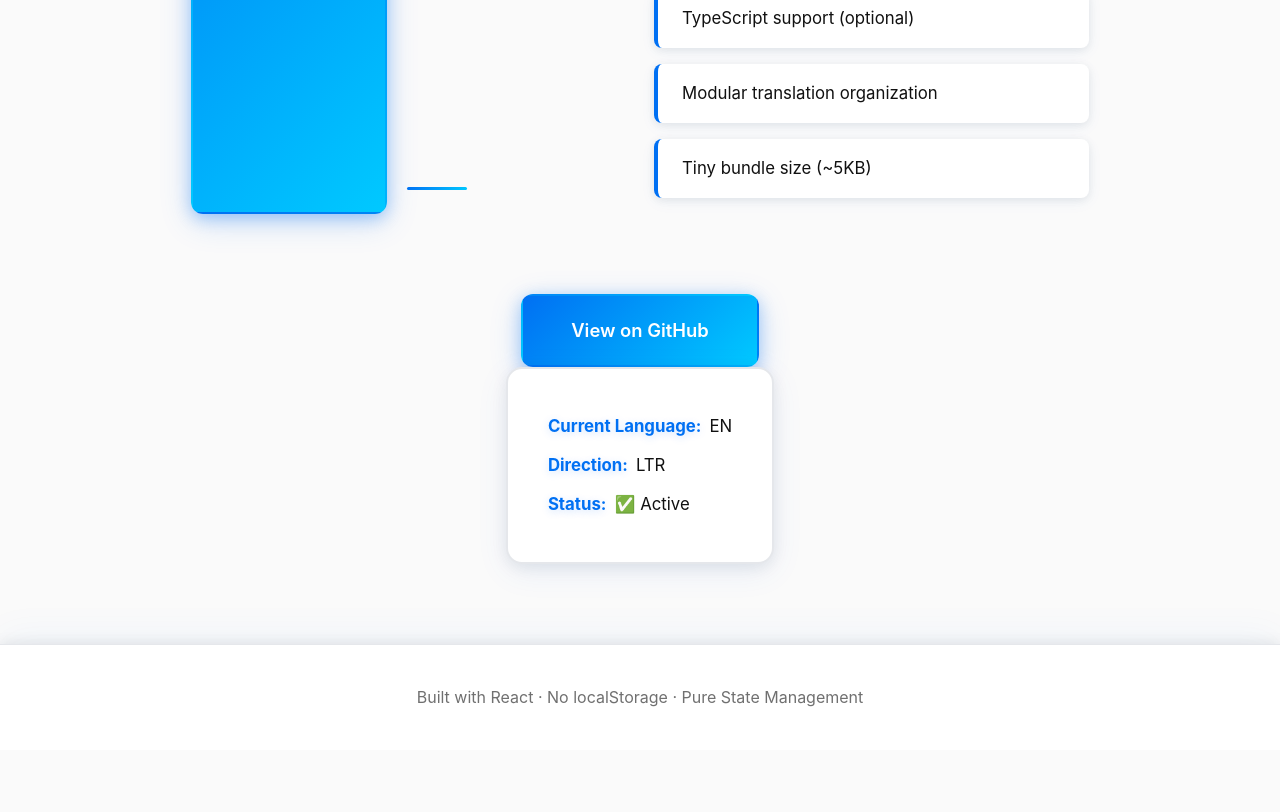
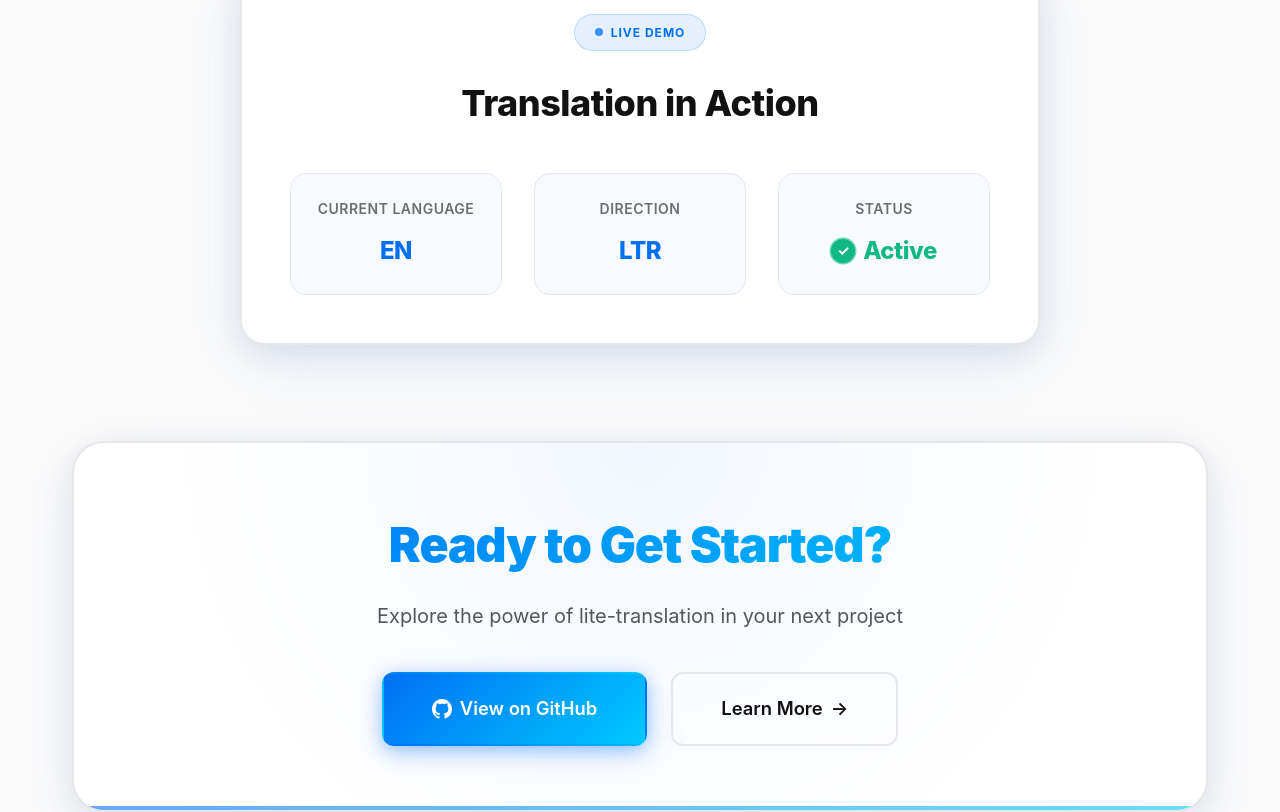
Before and after one commit to Hassool/lite-translation, a Next.js app: page / in a window 1280 px wide. Shown: the part 740-1552 px from the top of the page. Before the commit the page ends 1490 px from the top, so only its background shows below. Built offline with nearby package versions, Linux system fonts and the light colour scheme.

Commit message:
enhance the example -final-

```diff
--- a/pages/index.js
+++ b/pages/index.js
@@ -19,17 +19,24 @@ export default function Home() {
                 src="/favicon.ico"
                 alt="Logo"
                 className="brand-icon"
-                style={{
-                  filter: 'drop-shadow(0 4px 8px rgba(0, 112, 243, 0.25)) drop-shadow(0 2px 4px rgba(0, 0, 0, 0.1))'
-                }}
               />
               <h1 className="brand">{t('x.brand')}</h1>
             </Link>
-
             <LangSwitcher />
           </div>
         </div>
       </header>
+
+      <main className="main-content">
+        <div className="container">
+          {/* Hero Section */}
+          <section className="hero">
+            <h1 className="hero-title">{t('home.title')}</h1>
+            <p className="hero-subtitle">{t('home.subtitle')}</p>
+            <p className="hero-description">{t('home.description')}</p>
+          </section>
+
+          {/* Features Grid */}
           <section className="features">
             <Card
               title={t('home.features.lightweight.title')}
@@ -44,36 +51,68 @@ export default function Home() {
               content={t('home.features.rtl.description')}
             />
           </section>
-          <section className="cta">
-            <Link href="/about" className="btn btn-primary">
-              {t('home.cta.learnMore')} →
-            </Link>
-            <h2 className="section-title">{t('about.features.title')}</h2>
-            <ul className="feature-list">
-              {t('about.features.list', []).map((feature, index) => (
-                <li key={index}>{feature}</li>
-              ))}
-            </ul>
+
+          {/* Live Demo Card */}
+          <section className="demo-section">
+            <div className="demo-card">
+              <div className="demo-header">
+                <div className="demo-badge">
+                  <span className="pulse-dot"></span>
+                  <span className="badge-text">LIVE DEMO</span>
+                </div>
+                <h2 className="demo-title">Translation in Action</h2>
+              </div>
+
+              <div className="demo-grid">
+                <div className="demo-item">
+                  <div className="demo-label">{t('home.demo.currentLanguage')}</div>
+                  <div className="demo-value">{lang.toUpperCase()}</div>
+                </div>
+                <div className="demo-item">
+                  <div className="demo-label">{t('home.demo.direction')}</div>
+                  <div className="demo-value">{isRTL ? 'RTL' : 'LTR'}</div>
+                </div>
+                <div className="demo-item">
+                  <div className="demo-label">{t('home.demo.status')}</div>
+                  <div className="demo-value status-active">
+                    <span className="status-icon">✓</span>
+                    {t('home.demo.active')}
+                  </div>
+                </div>
+              </div>
+            </div>
           </section>
 
-          <section className="about-cta">
+          {/* CTA Section */}
+          <section className="cta-section">
+            <div className="cta-container">
+              <h2 className="cta-title">Ready to Get Started?</h2>
+              <p className="cta-description">
+                Explore the power of lite-translation in your next project
+              </p>
+              <div className="cta-buttons">
                 <a
                   href="https://github.com/Hassool/lite-translation"
                   target="_blank"
                   rel="noopener noreferrer"
                   className="btn btn-primary btn-large"
                 >
+                  <span className="btn-icon">
+                    <svg width="20" height="20" viewBox="0 0 20 20" fill="currentColor">
+                      <path fillRule="evenodd" d="M10 0C4.477 0 0 4.484 0 10.017c0 4.425 2.865 8.18 6.839 9.504.5.092.682-.217.682-.483 0-.237-.008-.868-.013-1.703-2.782.605-3.369-1.343-3.369-1.343-.454-1.158-1.11-1.466-1.11-1.466-.908-.62.069-.608.069-.608 1.003.07 1.531 1.032 1.531 1.032.892 1.53 2.341 1.088 2.91.832.092-.647.35-1.088.636-1.338-2.22-.253-4.555-1.113-4.555-4.951 0-1.093.39-1.988 1.029-2.688-.103-.253-.446-1.272.098-2.65 0 0 .84-.27 2.75 1.026A9.564 9.564 0 0110 4.844c.85.004 1.705.115 2.504.337 1.909-1.296 2.747-1.027 2.747-1.027.546 1.379.203 2.398.1 2.651.64.7 1.028 1.595 1.028 2.688 0 3.848-2.339 4.695-4.566 4.942.359.31.678.921.678 1.856 0 1.338-.012 2.419-.012 2.747 0 .268.18.58.688.482A10.019 10.019 0 0020 10.017C20 4.484 15.522 0 10 0z" clipRule="evenodd" />
+                    </svg>
+                  </span>
                   {t('home.cta.viewGithub')}
                 </a>
-          </section>
-          <section className="demo-info">
-            <div className="info-card">
-              <p><strong>{t('home.demo.currentLanguage')}:</strong> {lang.toUpperCase()}</p>
-              <p><strong>{t('home.demo.direction')}:</strong> {isRTL ? 'RTL' : 'LTR'}</p>
-              <p><strong>{t('home.demo.status')}:</strong> ✅ {t('home.demo.active')}</p>
+                <Link href="/about" className="btn btn-secondary btn-large">
+                  {t('home.cta.learnMore')}
+                  <span className="btn-arrow">→</span>
+                </Link>
+              </div>
             </div>
           </section>
-
+        </div>
+      </main>
 
       <footer className="footer">
         <div className="container">
--- a/styles/globals.css
+++ b/styles/globals.css
@@ -503,58 +503,299 @@ body::after {
   font-size: 1.15rem;
 }
 
-/* Demo Info */
-.demo-info {
+/* Demo Section */
+.demo-section {
   display: flex;
   justify-content: center;
-  animation: fadeInUp 0.8s ease-out 0.5s both;
+  margin-bottom: 5rem;
+  animation: fadeInUp 0.8s ease-out 0.4s both;
 }
 
-.info-card {
+.demo-card {
   background: var(--card-bg);
   border: 2px solid var(--border);
-  border-radius: 16px;
-  padding: 2rem 2.5rem;
-  display: inline-block;
-  box-shadow: 0 4px 16px var(--shadow), 0 8px 32px rgba(0, 112, 243, 0.08);
-  transition: all 0.3s ease;
+  border-radius: 24px;
+  padding: 3rem;
+  max-width: 800px;
+  width: 100%;
+  box-shadow: 0 8px 32px var(--shadow), 0 16px 64px rgba(0, 112, 243, 0.1);
+  transition: all 0.4s cubic-bezier(0.4, 0, 0.2, 1);
   position: relative;
   overflow: hidden;
 }
 
-.info-card::before {
+.demo-card::before {
+  content: '';
+  position: absolute;
+  top: 0;
+  left: 0;
+  right: 0;
+  height: 6px;
+  background: var(--gradient-primary);
+  opacity: 0.8;
+}
+
+.demo-card::after {
   content: '';
   position: absolute;
   top: 0;
   left: -100%;
   width: 100%;
   height: 100%;
-  background: linear-gradient(90deg, transparent, rgba(0, 112, 243, 0.1), transparent);
-  transition: left 0.5s ease;
+  background: linear-gradient(90deg, transparent, rgba(0, 112, 243, 0.05), transparent);
+  animation: shimmerDemo 3s infinite;
 }
 
-.info-card:hover {
-  transform: translateY(-4px);
-  box-shadow: 0 8px 24px var(--shadow-md), 0 16px 48px rgba(0, 112, 243, 0.15);
+@keyframes shimmerDemo {
+  0% {
+    left: -100%;
+  }
+  100% {
+    left: 100%;
+  }
+}
+
+.demo-card:hover {
+  transform: translateY(-6px);
+  box-shadow: 0 12px 48px var(--shadow-lg), 0 24px 80px rgba(0, 112, 243, 0.15);
   border-color: var(--primary);
 }
 
-.info-card:hover::before {
-  left: 100%;
+.demo-header {
+  text-align: center;
+  margin-bottom: 2.5rem;
 }
 
-.info-card p {
-  margin: 0.75rem 0;
-  font-size: 1.05rem;
+.demo-badge {
+  display: inline-flex;
+  align-items: center;
+  gap: 0.5rem;
+  padding: 0.5rem 1.25rem;
+  background: rgba(0, 112, 243, 0.1);
+  border: 1px solid rgba(0, 112, 243, 0.2);
+  border-radius: 999px;
+  margin-bottom: 1.5rem;
+  font-size: 0.75rem;
+  font-weight: 700;
+  letter-spacing: 1px;
+  color: var(--primary);
+}
+
+.pulse-dot {
+  width: 8px;
+  height: 8px;
+  background: var(--primary);
+  border-radius: 50%;
+  animation: pulse 2s ease-in-out infinite;
+  box-shadow: 0 0 0 0 rgba(0, 112, 243, 0.7);
+}
+
+@keyframes pulse {
+  0%, 100% {
+    box-shadow: 0 0 0 0 rgba(0, 112, 243, 0.7);
+  }
+  50% {
+    box-shadow: 0 0 0 8px rgba(0, 112, 243, 0);
+  }
+}
+
+.badge-text {
+  position: relative;
+  z-index: 1;
+}
+
+.demo-title {
+  font-size: clamp(1.75rem, 3vw, 2.25rem);
+  font-weight: 800;
+  color: var(--foreground);
+  letter-spacing: -0.5px;
+  margin: 0;
+}
+
+.demo-grid {
+  display: grid;
+  grid-template-columns: repeat(auto-fit, minmax(200px, 1fr));
+  gap: 2rem;
+  position: relative;
+  z-index: 1;
+}
+
+.demo-item {
+  text-align: center;
+  padding: 1.5rem;
+  background: rgba(0, 112, 243, 0.03);
+  border-radius: 16px;
+  border: 1px solid var(--border);
+  transition: all 0.3s cubic-bezier(0.4, 0, 0.2, 1);
+  position: relative;
+  overflow: hidden;
+}
+
+.demo-item::before {
+  content: '';
+  position: absolute;
+  top: 0;
+  left: 0;
+  right: 0;
+  height: 3px;
+  background: var(--gradient-primary);
+  transform: scaleX(0);
+  transform-origin: left;
+  transition: transform 0.3s ease;
+}
+
+.demo-item:hover {
+  transform: translateY(-4px);
+  background: rgba(0, 112, 243, 0.06);
+  border-color: var(--primary);
+  box-shadow: 0 8px 24px rgba(0, 112, 243, 0.1);
+}
+
+.demo-item:hover::before {
+  transform: scaleX(1);
+}
+
+.demo-label {
+  font-size: 0.875rem;
+  font-weight: 600;
+  color: var(--foreground);
+  opacity: 0.6;
+  text-transform: uppercase;
+  letter-spacing: 0.5px;
+  margin-bottom: 0.75rem;
+}
+
+.demo-value {
+  font-size: 1.5rem;
+  font-weight: 800;
+  color: var(--primary);
+  letter-spacing: -0.5px;
+}
+
+.status-active {
   display: flex;
   align-items: center;
+  justify-content: center;
   gap: 0.5rem;
+  color: #10b981;
 }
 
-.info-card strong {
-  color: var(--primary);
+.status-icon {
+  display: inline-flex;
+  align-items: center;
+  justify-content: center;
+  width: 24px;
+  height: 24px;
+  background: #10b981;
+  color: white;
+  border-radius: 50%;
+  font-size: 0.875rem;
   font-weight: 700;
-  text-shadow: 0 2px 8px rgba(0, 112, 243, 0.2);
+  animation: statusPulse 2s ease-in-out infinite;
+}
+
+@keyframes statusPulse {
+  0%, 100% {
+    box-shadow: 0 0 0 0 rgba(16, 185, 129, 0.7);
+  }
+  50% {
+    box-shadow: 0 0 0 8px rgba(16, 185, 129, 0);
+  }
+}
+
+/* CTA Section */
+.cta-section {
+  margin: 6rem 0;
+  animation: fadeInUp 0.8s ease-out 0.5s both;
+}
+
+.cta-container {
+  text-align: center;
+  padding: 4rem 2rem;
+  background: var(--card-bg);
+  border-radius: 32px;
+  border: 2px solid var(--border);
+  box-shadow: 0 8px 32px var(--shadow), 0 16px 64px rgba(0, 112, 243, 0.08);
+  position: relative;
+  overflow: hidden;
+}
+
+.cta-container::before {
+  content: '';
+  position: absolute;
+  top: 0;
+  left: 0;
+  right: 0;
+  bottom: 0;
+  background: radial-gradient(circle at top center, rgba(0, 112, 243, 0.05) 0%, transparent 70%);
+  pointer-events: none;
+}
+
+.cta-container::after {
+  content: '';
+  position: absolute;
+  bottom: 0;
+  left: 0;
+  right: 0;
+  height: 4px;
+  background: var(--gradient-primary);
+  opacity: 0.6;
+}
+
+.cta-title {
+  font-size: clamp(2rem, 4vw, 3rem);
+  font-weight: 900;
+  margin-bottom: 1rem;
+  background: var(--gradient-primary);
+  -webkit-background-clip: text;
+  -webkit-text-fill-color: transparent;
+  background-clip: text;
+  letter-spacing: -1px;
+  position: relative;
+  z-index: 1;
+}
+
+.cta-description {
+  font-size: clamp(1rem, 2vw, 1.25rem);
+  color: var(--foreground);
+  opacity: 0.7;
+  margin-bottom: 2.5rem;
+  max-width: 600px;
+  margin-left: auto;
+  margin-right: auto;
+  position: relative;
+  z-index: 1;
+}
+
+.cta-buttons {
+  display: flex;
+  gap: 1.5rem;
+  justify-content: center;
+  flex-wrap: wrap;
+  position: relative;
+  z-index: 1;
+}
+
+.btn-icon {
+  display: inline-flex;
+  align-items: center;
+  margin-right: 0.5rem;
+  transition: transform 0.3s ease;
+}
+
+.btn-primary:hover .btn-icon {
+  transform: scale(1.1) rotate(5deg);
+}
+
+.btn-arrow {
+  display: inline-flex;
+  align-items: center;
+  margin-left: 0.5rem;
+  transition: transform 0.3s ease;
+}
+
+.btn-secondary:hover .btn-arrow {
+  transform: translateX(4px);
 }
 
 /* About Page Styles */
@@ -930,6 +1171,27 @@ body::after {
   .reason-grid {
     grid-template-columns: 1fr;
   }
+
+  .demo-card {
+    padding: 2rem;
+  }
+
+  .demo-grid {
+    grid-template-columns: 1fr;
+    gap: 1.5rem;
+  }
+
+  .cta-section {
+    margin: 4rem 0;
+  }
+
+  .cta-container {
+    padding: 3rem 1.5rem;
+  }
+
+  .cta-buttons {
+    gap: 1rem;
+  }
 }
 
 @media (max-width: 480px) {
@@ -960,14 +1222,32 @@ body::after {
     font-size: 0.875rem;
   }
 
-  .info-card {
+  .demo-card {
     padding: 1.5rem;
   }
 
-  .info-card p {
-    font-size: 0.95rem;
+  .demo-grid {
+    gap: 1rem;
+  }
+
+  .demo-item {
+    padding: 1rem;
+  }
+
+  .demo-value {
+    font-size: 1.25rem;
+  }
+
+  .cta-container {
+    padding: 2rem 1rem;
+  }
+
+  .cta-buttons {
     flex-direction: column;
-    align-items: flex-start;
-    gap: 0.25rem;
+    gap: 0.75rem;
+  }
+
+  .btn-large {
+    width: 100%;
   }
 }
```
Lines whose indentation alone changed are shown as unchanged.
